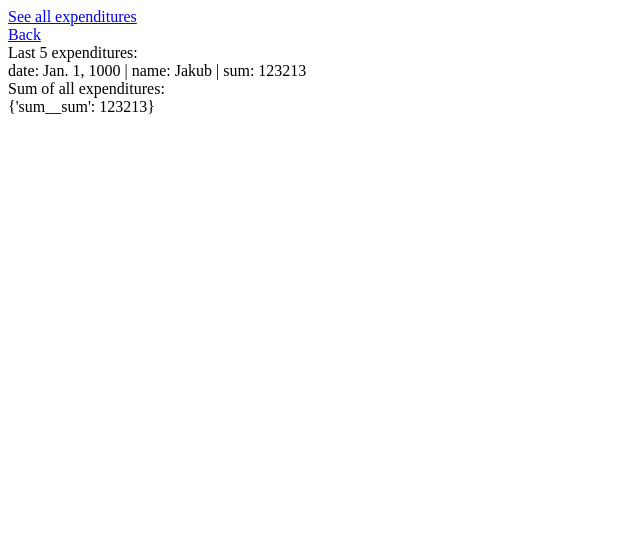
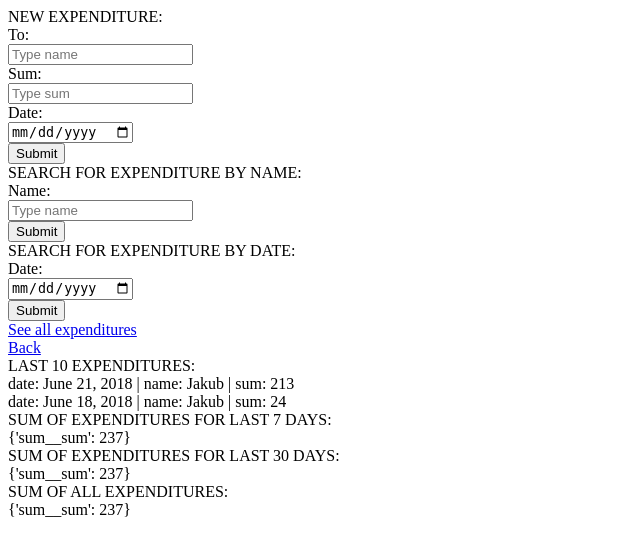
Before and after one commit to WKD622/python-project-3, a Django app: page /manage_expenditures.html in a window 1280 px wide. Shown: the top 556 px of the page, without its empty margins (0-640 px from the left). Run offline with Django 3.2, Linux system fonts and the light colour scheme; data comes from the database, SQL or seed files in the repository.

Commit message:
many adds

```diff
--- a/manager/templates/fire_employee.html
+++ b/manager/templates/fire_employee.html
@@ -11,6 +11,8 @@
             <input name="pesel_e" type="text" placeholder="Type pesel"/><br>
             <input type="submit"/>
         </form>
+        <a href="/see_all_employees.html">See all employees</a><br>
         <a href="/manage_employees.html">Back</a><br>
+        <a href="/">Home</a><br>
     </body>
 </html>
--- a/manager/templates/index.html
+++ b/manager/templates/index.html
@@ -6,9 +6,10 @@
     </head>
     <body>
         Welcome to home page!<br/>
-        <a href="/add_to_database.html">Add something to database</a><br>
         <a href="/manage_employees.html">Manage employees</a><br>
         <a href="/manage_expenditures.html">Manage expenditures</a><br>
         <a href="/manage_incomes.html">Manage incomes</a><br>
+        <a href="/events.html">Your events</a><br>
+        <a href="/credits.html">Credits</a><br>
     </body>
 </html>
--- a/manager/templates/manage_expenditures.html
+++ b/manager/templates/manage_expenditures.html
@@ -5,13 +5,42 @@
         <title>Manage expenditures</title>
     </head>
     <body>
+        NEW EXPENDITURE:
+        <form action="/manage_expenditures.html" method="POST">
+            {% csrf_token %}
+            To:<br>
+            <input name="name_o" type="text" placeholder="Type name"/><br>
+            Sum:<br>
+            <input name="sum_o" type="number" placeholder="Type sum"/><br>
+            Date:<br>
+            <input name="date_o" type="date" placeholder="Type date"/><br>
+            <input type="submit"/><br>
+        </form>
+        SEARCH FOR EXPENDITURE BY NAME:
+        <form action="/search_expenditures.html" method="POST">
+            {% csrf_token %}
+            Name:<br>
+            <input name="name" type="text" placeholder="Type name"/><br>
+            <input type="submit"/><br>
+        </form>
+        SEARCH FOR EXPENDITURE BY DATE:
+        <form action="/search_expenditures.html" method="POST">
+            {% csrf_token %}
+            Date:<br>
+            <input name="date" type="date" placeholder="Type date"/><br>
+            <input type="submit"/><br>
+        </form>
         <a href="/see_all_expenditures.html">See all expenditures</a><br>
         <a href="/">Back</a><br>
-        Last 5 expenditures:<br>
+        LAST 10 EXPENDITURES:<br>
         {% for expenditure in expenditures %}
             date: {{ expenditure.date }} | name: {{ expenditure.name }} | sum: {{ expenditure.sum }}  <br/>
         {% endfor %}
-        Sum of all expenditures:<br>
-        {{ sum }}
+        SUM OF EXPENDITURES FOR LAST 7 DAYS:<br>
+        {{ sum_week }}<br>
+        SUM OF EXPENDITURES FOR LAST 30 DAYS:<br>
+        {{ sum_month }}<br>
+        SUM OF ALL EXPENDITURES:<br>
+        {{ sum }}<br>
     </body>
 </html>
--- a/manager/templates/promote_employee.html
+++ b/manager/templates/promote_employee.html
@@ -5,7 +5,7 @@
         <title>Promote employee</title>
     </head>
     <body>
-    {{ "PROMOTE EMPLOYEE:" }}
+    PROMOTE EMPLOYEE
         <form action="/promote_employee.html" method="POST">
             {% csrf_token %}
             Pesel:<br>
@@ -14,6 +14,8 @@
             <input name="salary_e" type="number" placeholder="Type new salary"/><br>
             <input type="submit"/>
         </form>
+        <a href="/see_all_employees.html">See all employees</a><br>
         <a href="/manage_employees.html">Back</a><br>
+        <a href="/">Home</a><br>
     </body>
 </html>
--- a/manager/templates/see_all_employees.html
+++ b/manager/templates/see_all_employees.html
@@ -6,6 +6,7 @@
     </head>
     <body>
         <a href="/manage_employees.html">Back</a><br>
+        <a href="/">Home</a><br>
         {% for employee in employees %}
             {{ employee.first_name }} {{ employee.last_name }} | pesel: {{ employee.pesel }} | salary: {{ employee.salary }} | position: {{employee.position}} <br/>
         {% endfor %}
--- a/manager/templates/see_all_expenditures.html
+++ b/manager/templates/see_all_expenditures.html
@@ -6,6 +6,7 @@
     </head>
     <body>
        <a href="/manage_expenditures.html">Back</a><br>
+       <a href="/">Home</a><br>
         {% for expenditure in expenditures %}
             date: {{ expenditure.date }} | name: {{ expenditure.name }} | sum: {{ expenditure.sum }}  <br/>
         {% endfor %}
--- a/manager/templates/see_all_incomes.html
+++ b/manager/templates/see_all_incomes.html
@@ -6,6 +6,7 @@
     </head>
     <body>
        <a href="/manage_incomes.html">Back</a><br>
+       <a href="/">Home</a><br>
         {% for income in incomes %}
             date: {{ income.date }} | name: {{ income.name }} | sum: {{ income.sum }}  <br/>
         {% endfor %}
--- a/manager/urls.py
+++ b/manager/urls.py
@@ -4,7 +4,6 @@ from manager import views
 # to są moje urle
 urlpatterns = [
     url(r'^$', views.index),
-    url(r'^add_to_database\.html', views.add_to_database),
     url(r'^manage_employees\.html', views.manage_employees),
     url(r'^manage_incomes\.html', views.manage_incomes),
     url(r'^manage_expenditures\.html', views.manage_expenditures),
@@ -12,5 +11,10 @@ urlpatterns = [
     url(r'^fire_employee\.html', views.fire_employee),
     url(r'^promote_employee\.html', views.promote_employee),
     url(r'^see_all_incomes\.html', views.see_all_incomes),
-    url(r'^see_all_expenditures\.html', views.see_all_expenditures)
+    url(r'^see_all_expenditures\.html', views.see_all_expenditures),
+    url(r'^events.html', views.events),
+    url(r'^all_events\.html', views.all_events),
+    url(r'^future_events\.html', views.future_events),
+    url(r'^credits\.html', views.credits),
+    url(r'^search_expenditures\.html', views.search_expenditures)
 ]
--- a/manager/views.py
+++ b/manager/views.py
@@ -1,8 +1,6 @@
 from __future__ import unicode_literals
-
 from django.shortcuts import render
 from django.views.generic import TemplateView
-
 from django.contrib.auth.forms import UserCreationForm
 from django.core.exceptions import ObjectDoesNotExist
 from django.core.exceptions import SuspiciousOperation
@@ -12,10 +10,13 @@ from django.http import Http404, HttpResponse
 from django.shortcuts import render, redirect, reverse
 from django.db.models import Count
 from django.db.models import Sum
-
 from manager.models import Employee
 from manager.models import Income
 from manager.models import Outcome
+from manager.models import Event
+from datetime import datetime as dt
+from datetime import timedelta
+import datetime
 
 
 class HomePageView(TemplateView):
@@ -27,53 +28,55 @@ def index(request):
     return render(request, 'index.html')
 
 
-def add_to_database(request):
+def manage_employees(request):
     if request.method == "POST":
         name_e = request.POST.get('name_e')
         last_name_e = request.POST.get('last_name_e')
         pesel_e = request.POST.get('pesel_e')
         salary_e = request.POST.get('salary_e')
         position_e = request.POST.get('position_e')
-
-        sum_i = request.POST.get('sum_i')
-        name_i = request.POST.get('name_i')
-        date_i = request.POST.get('date_i')
-
-        sum_o = request.POST.get('sum_o')
-        name_o = request.POST.get('name_o')
-        date_o = request.POST.get('date_o')
-
         if name_e is not None and last_name_e is not None and pesel_e is not None and salary_e is not None and position_e is not None:
-            employee = Employee(first_name=name_e, last_name=last_name_e, pesel=pesel_e, salary=salary_e, position=position_e)
+            employee = Employee(first_name=name_e, last_name=last_name_e, pesel=pesel_e, salary=salary_e,
+                                position=position_e)
             employee.save()
 
-        if name_i is not None and sum_i is not None and date_i is not None:
-            income = Income(sum=sum_i, date=date_i, name=name_i)
-            income.save()
-
-        if name_o is not None and sum_o is not None and date_o is not None:
-            outcome = Outcome(sum=sum_o, date=date_o, name=name_o)
-            outcome.save()
-
-    return render(request, 'add_to_database.html')
-
-
-def manage_employees(request):
     employees = Employee.objects.order_by('-salary')[:5]
     cost = Employee.objects.aggregate(Sum('salary'))
     return render(request, 'manage_employees.html', {'employees': employees, 'cost': cost})
 
 
 def manage_expenditures(request):
-    expenditures = Outcome.objects.order_by('-date')[:5]
+    if request.method == "POST":
+        sum_o = request.POST.get('sum_o')
+        name_o = request.POST.get('name_o')
+        date_o = request.POST.get('date_o')
+        if name_o is not None and sum_o is not None and date_o is not None:
+            outcome = Outcome(sum=sum_o, date=date_o, name=name_o)
+            outcome.save()
+
+    expenditures = Outcome.objects.order_by('-date')[:10]
     sum = Outcome.objects.aggregate(Sum('sum'))
-    return render(request, 'manage_expenditures.html', {'expenditures': expenditures, 'sum': sum})
+    sum_month = Outcome.objects.filter(date__gte=dt.today() - timedelta(days=30)).aggregate(Sum('sum'))
+    sum_week = Outcome.objects.filter(date__gte=dt.today() - timedelta(days=7)).aggregate(Sum('sum'))
+    return render(request, 'manage_expenditures.html',
+                  {'expenditures': expenditures, 'sum': sum, 'sum_month': sum_month, 'sum_week': sum_week})
 
 
 def manage_incomes(request):
-    incomes = Income.objects.order_by('-date')[:5]
+    if request.method == "POST":
+        sum_i = request.POST.get('sum_i')
+        name_i = request.POST.get('name_i')
+        date_i = request.POST.get('date_i')
+        if name_i is not None and sum_i is not None and date_i is not None:
+            income = Income(sum=sum_i, date=date_i, name=name_i)
+            income.save()
+
+    incomes = Income.objects.order_by('-date')[:10]
     sum = Income.objects.aggregate(Sum('sum'))
-    return render(request, 'manage_incomes.html', {'incomes': incomes, 'sum': sum})
+    sum_month = Income.objects.filter(date__gte=dt.today() - timedelta(days=30)).aggregate(Sum('sum'))
+    sum_week = Income.objects.filter(date__gte=dt.today() - timedelta(days=7)).aggregate(Sum('sum'))
+    return render(request, 'manage_incomes.html',
+                  {'incomes': incomes, 'sum': sum, 'sum_month': sum_month, 'sum_week': sum_week})
 
 
 def see_all_employees(request):
@@ -93,7 +96,7 @@ def promote_employee(request):
     if request.method == "POST":
         pesel_e = request.POST.get('pesel_e')
         salary_e = request.POST.get('salary_e')
-        promotion = Employee.objects.get(pesel = pesel_e)
+        promotion = Employee.objects.get(pesel=pesel_e)
         promotion.salary = salary_e
         promotion.save()
 
@@ -108,3 +111,49 @@ def see_all_incomes(request):
 def see_all_expenditures(request):
     expenditures = Outcome.objects.all().order_by('-date')
     return render(request, 'see_all_expenditures.html', {'expenditures': expenditures})
+
+
+def events(request):
+    if request.method == "POST":
+        name_e = request.POST.get('name_e')
+        description_e = request.POST.get('description_e')
+        time_e = request.POST.get('time_e')
+        date_e = request.POST.get('date_e')
+
+        if name_e is not None and time_e is not None and date_e is not None:
+            event = Event(name=name_e, description=description_e, time=time_e, date=date_e)
+            event.save()
+
+    date = dt.today()
+    today = Event.objects.filter(date=dt.today(), time__gte=dt.now()).order_by('time')
+    tomorrow = Event.objects.filter(date=dt.today() + timedelta(days=1)).order_by('time')
+    next = Event.objects.filter(date=dt.today(), time__gte=dt.now()).order_by('time')[:1]
+
+    return render(request, 'events.html', {'today': today, 'tomorrow': tomorrow, 'date': date, 'next': next})
+
+
+def all_events(request):
+    all = Event.objects.all().order_by('-date', '-time')
+    return render(request, 'all_events.html', {'all': all})
+
+
+def future_events(request):
+    future = Event.objects.filter(date__gte=dt.today()).order_by('date', 'time')
+    return render(request, 'future_events.html', {'future': future})
+
+
+def credits(request):
+    return render(request, 'credits.html')
+
+
+def search_expenditures(request):
+    if request.method == "POST":
+        name = request.POST.get('name')
+        date = request.POST.get('date')
+        if name is not None:
+            by_name = Outcome.objects.filter(name=name)
+            return render(request, 'search_expenditures.html', {'to_view': by_name})
+        elif date is not None:
+            by_date = Outcome.objects.filter(date=date)
+            return render(request, 'search_expenditures.html', {'to_view': by_date})
+    return render(request, 'search_expenditures.html')
```
Also changed, not shown: manager/models.py (+8 -2 lines), manager/templates/add_to_database.html (+3 -37 lines), manager/templates/all_events.html (added, +15 -0 lines), manager/templates/credits.html (added, +14 -0 lines), manager/templates/events.html (added, +36 -0 lines), manager/templates/future_events.html (added, +15 -0 lines), manager/templates/manage_employees.html (+17 -2 lines), manager/templates/manage_incomes.html (+18 -3 lines), manager/templates/search_expenditures.html (added, +13 -0 lines), db.sqlite3, manager/migrations/0004_auto_20180618_1126.py (added).
